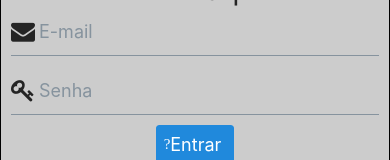
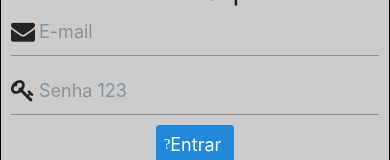
Before and after one commit to Jonah21-prog/App-Promocao-Official, a React Native app in the folder app-promocao-official/: screen /Login in a window 390 px wide. Shown: the part 386-546 px from the top of the page. Built offline with nearby package versions, Linux system fonts and the light colour scheme.

Commit message:
Co-authored-by: Hércules de Sousa <herculesdeso@gmail.com>

```diff
--- a/app-promocao-official/Screens/Login.js
+++ b/app-promocao-official/Screens/Login.js
@@ -27,7 +27,7 @@ export default function Login({navigation}) {
             />
 
             <Input
-                placeholder="Senha"
+                placeholder="Senha 123"
                 leftIcon={{ type: 'font-awesome', name: 'key' }}
                 onChangeText={value => setPassword(value)}
                 secureTextEntry={true}
```
